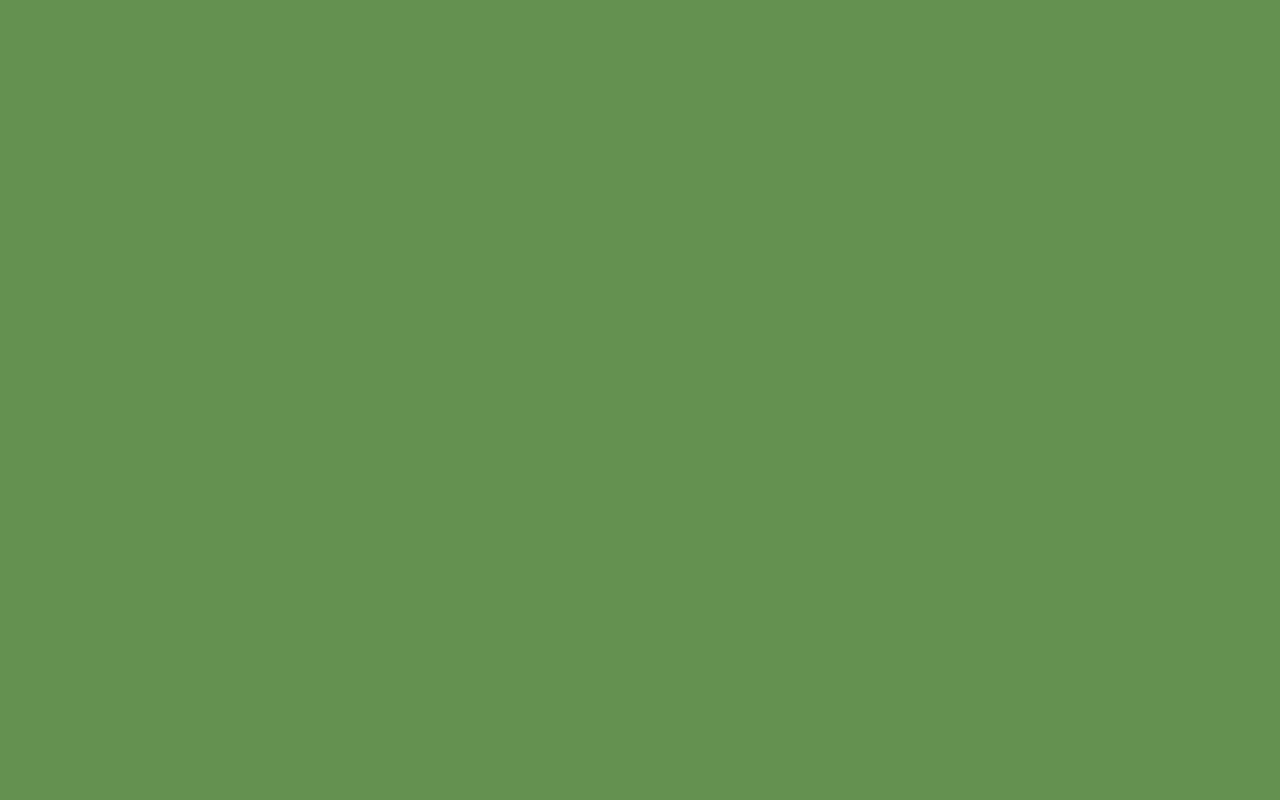
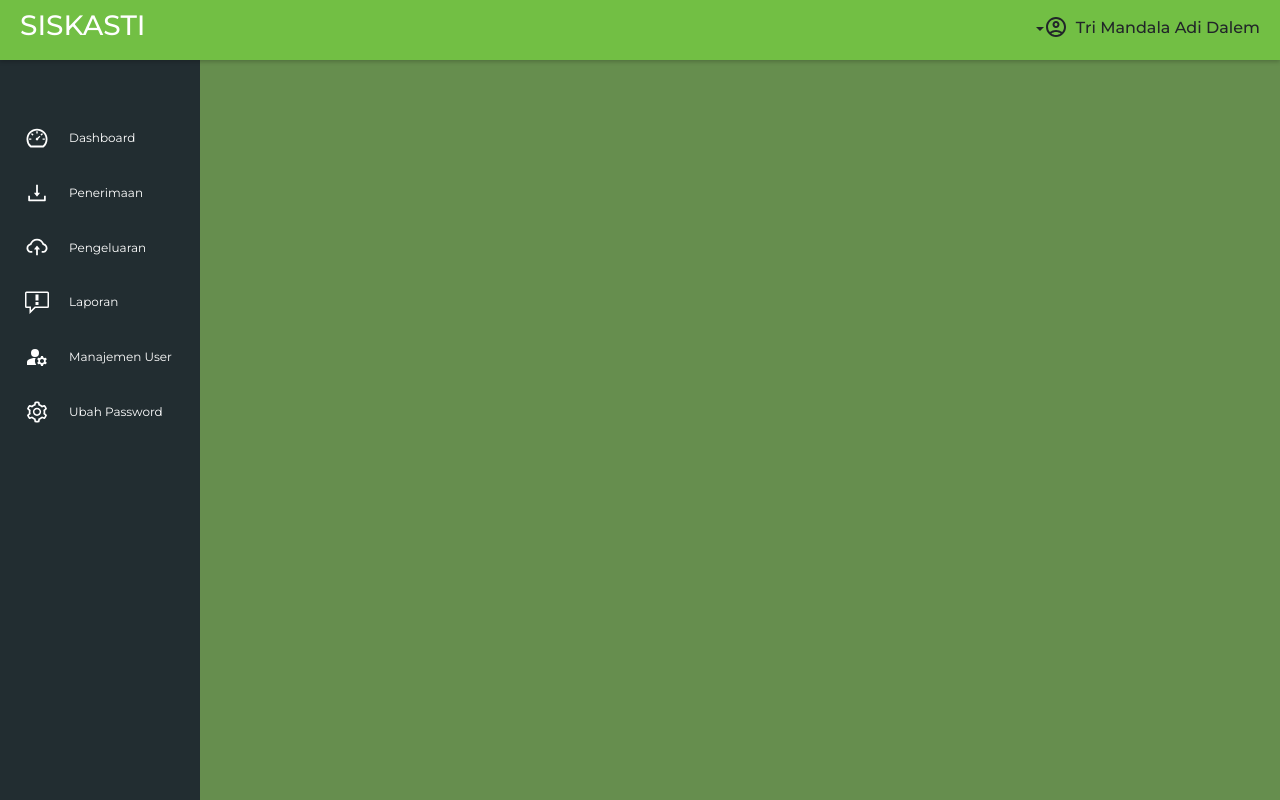
Before and after one commit to mandalaad/siskasti-react, a React (Create React App) app: page /laporan in a window 1280 px wide. Before the commit this address had no page. Built offline with nearby package versions, Linux system fonts and the light colour scheme.

Commit message:
add route

```diff
--- a/src/App.js
+++ b/src/App.js
@@ -6,6 +6,11 @@ import Login from './Pages/Login';
 import Sidebar from './Component/Sidebar';
 import Dashboardutama from './Pages/Dashboard-utama/index';
 import Penerimaan from './Pages/penerimaan/Penerimaan';
+import Pengeluaran from './Pages/pengeluaran/Pengeluaran';
+import Laporan from './Pages/laporan/Laporan';
+import Manajemen from './Pages/manajemen-user/Manajemen';
+import Ubahpassword from './Pages/ubah-password/Ubahpassword';
+
 
 function App() {
   return (
@@ -14,6 +19,10 @@ function App() {
       <Route path='/' Component={Dashboardutama}/>
       <Route path='/dashboard' Component={Dashboardutama}/>
       <Route path='/penerimaan' Component={Penerimaan}/>
+      <Route path='/pengeluaran' Component={Pengeluaran}/>
+      <Route path='/laporan' Component={Laporan}/>
+      <Route path='/manajemen-user' Component={Manajemen}/>
+      <Route path='/ubah-password' Component={Ubahpassword}/>
     </Routes>
     </>
   );
--- a/src/Component/Sidebar/index.jsx
+++ b/src/Component/Sidebar/index.jsx
@@ -35,7 +35,7 @@ function sidebar() {
               <i><AiOutlineCloudUpload style={style1}/></i>
             </div>
             <div className='menu1'>
-              <Link className='link-menu'>Pengeluaran</Link>
+              <Link to="/pengeluaran" className='link-menu'>Pengeluaran</Link>
             </div>
           </div>
           <div className='menu-sidebar d-flex'>
@@ -43,7 +43,7 @@ function sidebar() {
               <i><GoReport style={style1}/></i>
             </div>
             <div className='menu1'>
-              <Link className='link-menu'>Laporan</Link>
+              <Link to="/laporan" className='link-menu'>Laporan</Link>
             </div>
           </div>
           <div className='menu-sidebar d-flex'>
@@ -51,7 +51,7 @@ function sidebar() {
               <i><MdManageAccounts style={style1}/></i>
             </div>
             <div className='menu1'>
-              <Link className='link-menu'>Manajemen User</Link>
+              <Link to="/manajemen-user" className='link-menu'>Manajemen User</Link>
             </div>
           </div>
           <div className='menu-sidebar d-flex'>
@@ -59,7 +59,7 @@ function sidebar() {
               <i><AiOutlineSetting style={style1}/></i>
             </div>
             <div className='menu1'>
-              <Link className='link-menu'>Ubah Password</Link>
+              <Link to="/ubah-password" className='link-menu'>Ubah Password</Link>
             </div>
           </div>
       </div>
--- /dev/null
+++ b/src/Pages/laporan/Laporan.jsx
@@ -0,0 +1,14 @@
+import React from 'react'
+import Navbarr from '../../Component/Navbar'
+import Sidebarr from '../../Component/Sidebar'
+
+function Laporan() {
+  return (
+    <>
+    <Navbarr/>
+    <Sidebarr/>
+    </>
+  )
+}
+
+export default Laporan
--- /dev/null
+++ b/src/Pages/manajemen-user/Manajemen.jsx
@@ -0,0 +1,14 @@
+import React from 'react'
+import Navbarr from '../../Component/Navbar'
+import Sidebarr from '../../Component/Sidebar'
+
+function Manajemen() {
+  return (
+    <>
+    <Navbarr/>
+    <Sidebarr/>
+    </>
+  )
+}
+
+export default Manajemen
--- /dev/null
+++ b/src/Pages/pengeluaran/Pengeluaran.jsx
@@ -0,0 +1,14 @@
+import React from 'react'
+import Navbarr from '../../Component/Navbar'
+import Sidebarr from '../../Component/Sidebar'
+
+function Pengeluaran() {
+  return (
+    <>
+    <Navbarr/>
+    <Sidebarr/>
+    </>
+  )
+}
+
+export default Pengeluaran
--- /dev/null
+++ b/src/Pages/ubah-password/Ubahpassword.jsx
@@ -0,0 +1,14 @@
+import React from 'react'
+import Navbarr from '../../Component/Navbar'
+import Sidebarr from '../../Component/Sidebar'
+
+function Ubahpassword() {
+  return (
+    <>
+    <Navbarr/>
+    <Sidebarr/>
+    </>
+  )
+}
+
+export default Ubahpassword
```
